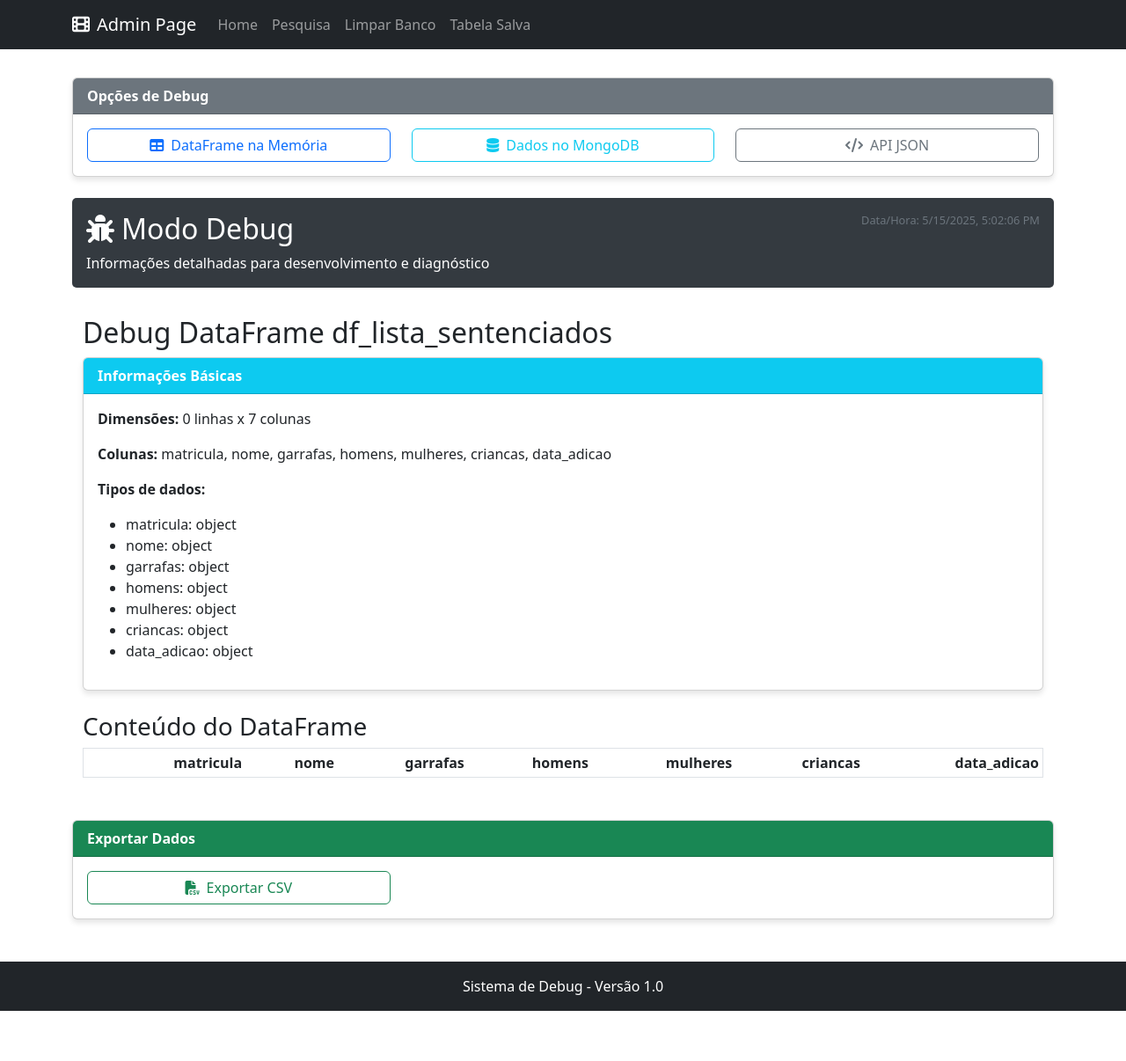
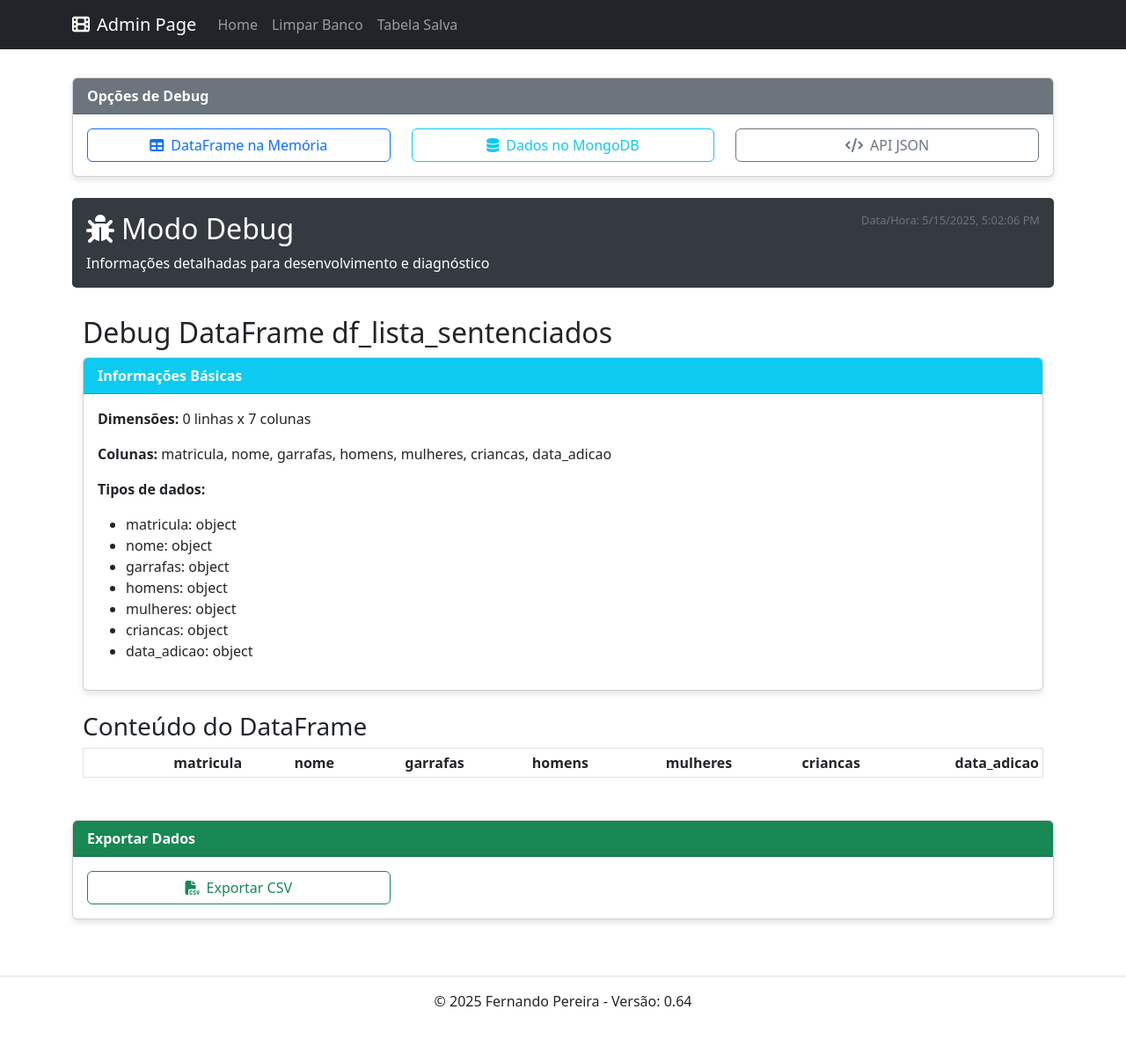
Before and after one commit to fernandopereira3/novela, a Flask app: page /debug in a window 1280 px wide. Shown: the whole page at 88% size. Before the commit the page ends 1149 px from the top, so only its background shows below. Run offline with Flask 3, Linux system fonts and the light colour scheme; data that the repository does not hold is empty; parts of the project's set-up code (start-up, migrations or seed data) failed here and were passed over; some libraries are stand-ins or nearby versions.

Commit message:
Footer arrumado

```diff
--- a/src/debug.py
+++ b/src/debug.py
@@ -59,17 +59,17 @@ def debug_trabalho_db():
     try:
         # Verifica se a coleção existe
         colecoes = db.list_collection_names()
-        tem_colecao = 'trab' in colecoes
+        trab = 'trab' in colecoes
 
         # Informações sobre o banco de dados
         db_info = {
             'database_name': db.name,
             'collections': colecoes,
-            'trabalho_collection_exists': tem_colecao,
+            'trabalho_collection_exists': trab,
         }
 
         # Se a coleção existir, recupera seus dados e estatísticas
-        if tem_colecao:
+        if trab:
             # Conta documentos
             count = db.trab.count_documents({})
 
@@ -109,7 +109,7 @@ def debug_trabalho_db():
                 <h2>Debug MongoDB - Coleção 'trabalho'</h2>
 
                 <div class="card mb-4">
-                    <div class="card-header bg-primary text-white">
+                    <div class="card-body bg-primary text-white">
                         Informações do Banco de Dados
                     </div>
                     <div class="card-body">
@@ -235,31 +235,33 @@ def api_trabalho_raw():
         skip = request.args.get('skip', default=0, type=int)
 
         if 'trab' in db.list_collection_names():
-            # Obtém os documentos com paginação
+
             documentos = list(db.trab.find({}).skip(skip).limit(limit))
 
-            # Contagem total para informações de paginação
             total = db.trab.count_documents({})
 
-            # Converte ObjectId para string
             json_data = json.loads(json_util.dumps(documentos))
-
             return jsonify(
                 {
                     'status': 'success',
-                    'total': total,
-                    'limit': limit,
-                    'skip': skip,
+                    'pagination': {
+                        'total_records': total,
+                        'records_per_page': limit,
+                        'current_offset': skip,
+                        'current_page': skip // limit + 1,
+                        'total_pages': -(-total // limit)
+                    },
                     'data': json_data,
                 }
-            )
+            ), {'indent': 2}
         else:
             return jsonify(
                 {
                     'status': 'error',
                     'message': "Coleção 'trabalho' não encontrada",
                 }
-            )
+            ), {'indent': 2}
+
     except Exception as e:
         print(f'Error in api_trabalho_raw: {str(e)}')
         return jsonify({'status': 'error', 'message': str(e)}), 500
--- a/src/templates/debug.html
+++ b/src/templates/debug.html
@@ -60,9 +60,6 @@
                 <ul class="navbar-nav">
                     <li class="nav-item">
                         <a class="nav-link" href="/">Home</a>
-                    </li>
-                    <li class="nav-item">
-                        <a class="nav-link" href="/lista">Pesquisa</a>
                     </li>
                     <li class="nav-item active">
                         <a class="nav-link" href="/clear">Limpar Banco</a>
@@ -151,12 +148,12 @@
         </div>
     </div>
 
-    <!-- Footer -->
-    <footer class="bg-dark text-white text-center py-3 mt-5">
-        <div class="container">
-            <p class="mb-0">Sistema de Debug - Versão 1.0</p>
-        </div>
-    </footer>
+<!-- Footer -->
+<footer class="py-3 my-4">
+    <ul class="nav justify-content-center border-bottom pb-3 mb-3"> </ul>
+    <p class="text-center text-body-secondary">© 2025 Fernando Pereira - Versão: 0.64</p>
+</footer>
+<!-- Final Footer -->
 
     <!-- Bootstrap JS Bundle with Popper -->
     <script src="https://cdn.jsdelivr.net/npm/bootstrap@5.2.3/dist/js/bootstrap.bundle.min.js"></script>
--- a/src/templates/index.html
+++ b/src/templates/index.html
@@ -236,5 +236,11 @@
             }
         });
     </script>
+<!-- Footer -->
+<footer class="py-3 my-4">
+    <ul class="nav justify-content-center border-bottom pb-3 mb-3"> </ul>
+    <p class="text-center text-body-secondary">© 2025 Fernando Pereira - Versão: 0.64</p>
+</footer>
+<!-- Final Footer -->
 </body>
 </html>
--- a/src/templates/lista.html
+++ b/src/templates/lista.html
@@ -318,5 +318,11 @@
             sortTable(colunaDeNome);
         });
     </script>
+<!-- Footer -->
+<footer class="py-3 my-4">
+    <ul class="nav justify-content-center border-bottom pb-3 mb-3"> </ul>
+    <p class="text-center text-body-secondary">© 2025 Fernando Pereira - Versão: 0.64</p>
+</footer>
+<!-- Final Footer -->
 </body>
 </html>
--- a/src/templates/saida.html
+++ b/src/templates/saida.html
@@ -141,5 +141,11 @@
             }
         });
     </script>
+<!-- Footer -->
+<footer class="py-3 my-4">
+    <ul class="nav justify-content-center border-bottom pb-3 mb-3"> </ul>
+    <p class="text-center text-body-secondary">© 2025 Fernando Pereira - Versão: 0.64</p>
+</footer>
+<!-- Final Footer -->
 </body>
 </html>
```
Also changed, not shown: src/templates/jumbo.html (+6 -5 lines), src/templates/pesquisa.html (+13 -1 lines), src/templates/trabalho.html (+6 -1 lines).
